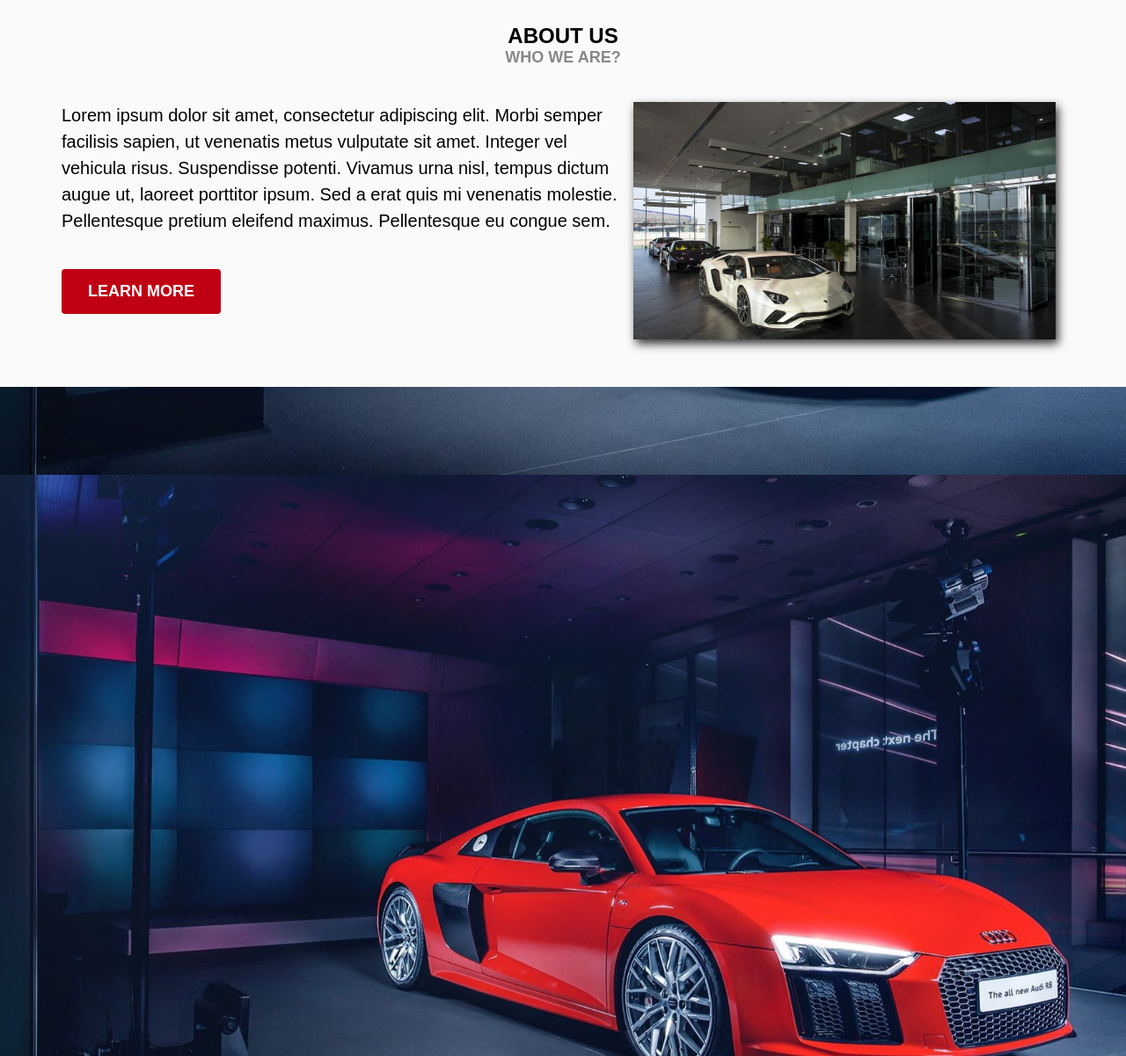
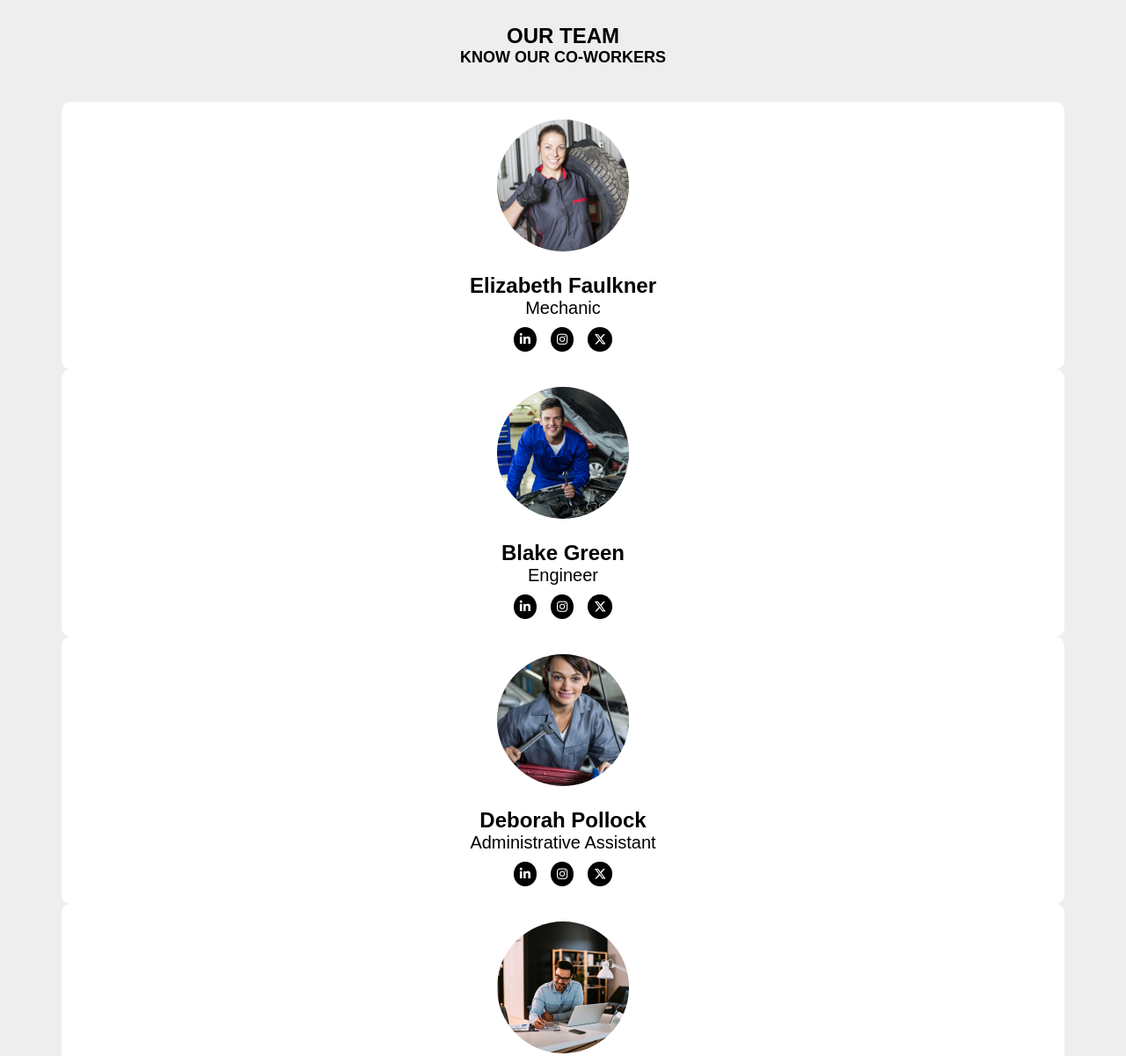
Before and after one commit to vulgotaj/CloudCar_LandingPage, a plain HTML site: page Projeto Landing Page/index.html in a window 1280 px wide. Shown: the part 1860-3061 px from the top of the page at 88% size. Drawn offline with Linux system fonts and the light colour scheme; a web font is replaced by a local one.

Commit message:
Slider
Ainda atualizando o mesmo slider.

```diff
--- a/Projeto Landing Page/index.html
+++ b/Projeto Landing Page/index.html
@@ -120,22 +120,65 @@
         </div><!--section_body-->
     </section><!--Section PRICES-->
 
-    <section class="default-section white">
-        <h2 class="section-title">About us</h2>
-        <h3 class="section-desc">Who we are?</h3>
-        <div class="section-body">
-            <div class="aboutus">
-                <div class="aboutus-left">
-                    <p>Lorem ipsum dolor sit amet, consectetur adipiscing elit. Morbi semper facilisis sapien, ut venenatis metus vulputate sit amet. Integer vel vehicula risus. Suspendisse potenti. Vivamus urna nisl, tempus dictum augue ut, laoreet porttitor ipsum. Sed a erat quis mi venenatis molestie. Pellentesque pretium eleifend maximus. Pellentesque eu congue sem.</p>
-                    <a href=""><button class="button btn-aboutus">Learn more</button></a>
-                </div><!--Left side-->
+    <section class="default-section white2">
+        <h2 class="section-title">Our Team</h2>
+        <h3 class="section-desc">Know our co-workers</h3>
+        <div class="section-body team-slider">
+            <div class="team-slide">
+                <div class="team-card">
+                    <div class="team-card-photo susan"></div>
+                    <h3 class="team-card-name">Elizabeth Faulkner</h3>
+                    <p class="team-card-role">Mechanic</p>
+                    <div class="team-card-social">
+                        <a href=""><i class="fa-brands fa-linkedin-in"></i></a>
+                        <a href=""><i class="fa-brands fa-instagram"></i></a>
+                        <a href=""><i class="fa-brands fa-x-twitter"></i></a>
+                    </div><!--TEAM CARD SOCIAL-->
+                </div><!--TEAM CARD-->
+            </div><!--TEAM SLIDE-->
 
-                <div class="aboutus-right">
-                    <img src="assets/images/aboutuspic.jpeg" />
-                </div><!--Right side-->
-            </div><!--.aboutus (Body)-->
+            <div class="team-slide">
+                <div class="team-card">
+                    <div class="team-card-photo levi"></div>
+                    <h3 class="team-card-name">Blake Green</h3>
+                    <p class="team-card-role">Engineer</p>
+                    <div class="team-card-social">
+                        <a href=""><i class="fa-brands fa-linkedin-in"></i></a>
+                        <a href=""><i class="fa-brands fa-instagram"></i></a>
+                        <a href=""><i class="fa-brands fa-x-twitter"></i></a>
+                    </div><!--TEAM CARD SOCIAL-->
+                </div><!--TEAM CARD-->
+            </div><!--TEAM SLIDE-->
+
+            <div class="team-slide">
+                <div class="team-card">
+                    <div class="team-card-photo jodi"></div>
+                    <h3 class="team-card-name">Deborah Pollock</h3>
+                    <p class="team-card-role">Administrative Assistant</p>
+                    <div class="team-card-social">
+                        <a href=""><i class="fa-brands fa-linkedin-in"></i></a>
+                        <a href=""><i class="fa-brands fa-instagram"></i></a>
+                        <a href=""><i class="fa-brands fa-x-twitter"></i></a>
+                    </div><!--TEAM CARD SOCIAL-->
+                </div><!--TEAM CARD-->
+            </div><!--TEAM SLIDE-->
+
+                <div class="team-card">
+                    <div class="team-card-photo jared"></div>
+                    <h3 class="team-card-name">James Williams</h3>
+                    <p class="team-card-role">Electrician</p>
+                    <div class="team-card-social">
+                        <a href=""><i class="fa-brands fa-linkedin-in"></i></a>
+                        <a href=""><i class="fa-brands fa-instagram"></i></a>
+                        <a href=""><i class="fa-brands fa-x-twitter"></i></a>
+                    </div><!--TEAM CARD SOCIAL-->
+                </div><!--TEAM CARD-->
+
+
+            </div><!--.team-slider (Body)-->
         </div><!--section_body-->
-    </section><!--Section ABOUT US-->
+    </section><!--Section OUR TEAM-->
+
 
 
     <script src="scripts/menu.js"></script>
--- a/Projeto Landing Page/scripts/sliders.js
+++ b/Projeto Landing Page/scripts/sliders.js
@@ -1,3 +1,5 @@
+// SLIDER BANNER
+
 let totalSlides = document.querySelectorAll('.slider-image').length;
 let currentSlide = 0;
 
@@ -27,3 +29,5 @@ function updateMargin() {
 }
 
 setInterval(next, 5000);
+
+// SLIDER CARD TEAM
--- a/Projeto Landing Page/styles/style.css
+++ b/Projeto Landing Page/styles/style.css
@@ -30,6 +30,10 @@ html {
 .white {
     background-color: #FAFAFA;
     color: #000;
+}
+
+.white2 {
+    background-color: #eee;
 }
 
 .black {
@@ -299,6 +303,7 @@ header.scrolling {
     display: flex;
     justify-content: center;
     align-items: center;
+    flex-wrap: wrap;
 }
 
 .prices-card {
@@ -355,3 +360,79 @@ header.scrolling {
     transform: scale(1.10);
     opacity: 0.8;
 }
+
+/* Our Team Area */
+
+.team-card {
+    flex: 1;
+    text-align: center;
+    padding: 20px;
+    border-radius: 10px;
+    background-color: #FFF;
+    font-family: 'Afacad Flux', sans-serif;
+}
+
+.team-card-photo {
+    width: 150px;
+    height: 150px;
+    background-color: red;
+    margin: auto;
+    border-radius: 50%;
+    margin-bottom: 25px;
+    background-position: center;
+    background-repeat: no-repeat;
+    background-size: cover;
+}
+
+.levi {
+    background-image: url(../assets/images/levi.jpg);
+
+}
+
+.jared {
+    background-image: url(../assets/images/jared.jpg);
+}
+
+.jodi {
+    background-image: url(../assets/images/jodi.jpg);
+}
+
+.susan {
+    background-image: url(../assets/images/susan.jpg);
+}
+
+.team-card-name {
+    font-family: 'Afacad Flux', sans-serif;
+    font-size: 24px;
+}
+
+.team-card-role {
+    font-family: 'Afacad Flux', sans-serif;
+    font-size: 20px;
+    margin-bottom: 10px;
+}
+
+.team-card-social {
+    display: flex;
+    align-items: center;
+    justify-content: center;
+    gap: 1rem;
+
+}
+
+.team-card-social i {
+    background-color: #000;
+    color: #FFF;
+    padding: 7px;
+    border-radius: 50%;
+    text-align: center;
+    font-size: 14px;
+    transition: ease 0.5s;
+}
+
+.team-card-social i:hover {
+    background-color: #C00113;
+    transform: scale(1.10);
+}
+
+/* Our Team Slide Area */
```
Also changed, not shown: Projeto Landing Page/assets/images/jared.jpg (added), Projeto Landing Page/assets/images/jodi.jpg (added), Projeto Landing Page/assets/images/levi.jpg (added), Projeto Landing Page/assets/images/susan.jpg (added).
